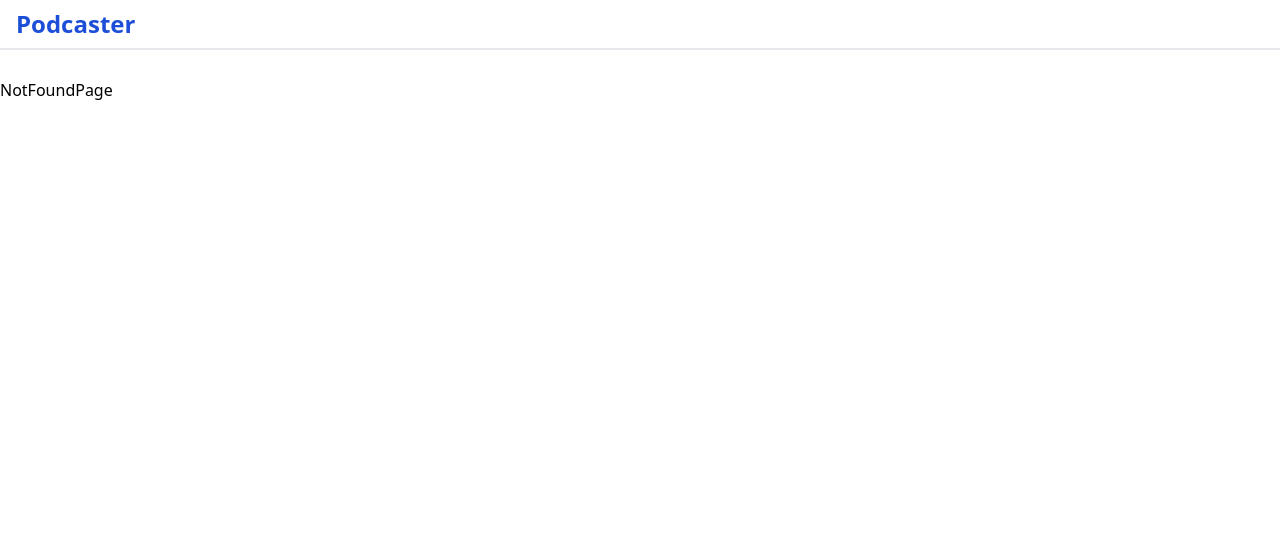
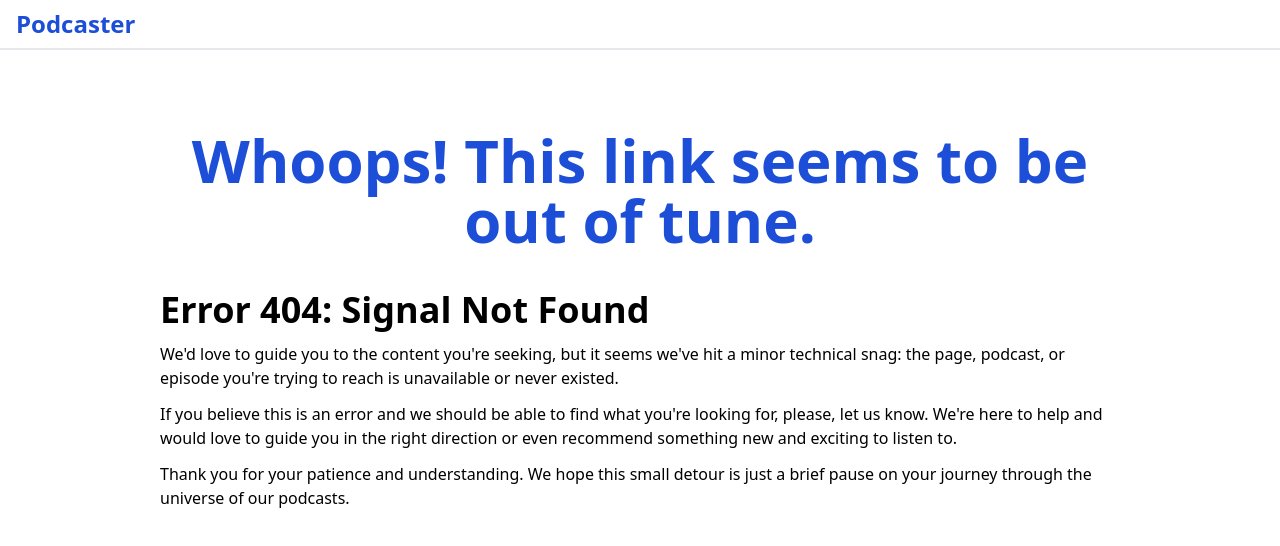
Before and after one commit to JorgeLuisParedes/podcaster-app, a React (Vite) app: page /podcast/ in a window 1280 px wide. Shown: the top 546 px of the page. Built offline with nearby package versions, Linux system fonts and the light colour scheme.

Commit message:
contenido NotFoundPage

```diff
--- a/src/podcaster/pages/NotFoundPage.jsx
+++ b/src/podcaster/pages/NotFoundPage.jsx
@@ -4,7 +4,32 @@ export const NotFoundPage = () => {
 	return (
 		<>
 			<HeaderBar />
-			<h1>NotFoundPage</h1>
+			<div className='w-3/4 mx-auto mt-20'>
+				<h1 className='text-6xl font-semibold text-blue-700 mb-10 text-center'>
+					Whoops! This link seems to be out of tune.
+				</h1>
+				<h2 className='text-4xl font-semibold mb-3'>
+					Error 404: Signal Not Found
+				</h2>
+				<p className='mb-3'>
+					We'd love to guide you to the content you're seeking, but it
+					seems we've hit a minor technical snag: the page, podcast,
+					or episode you're trying to reach is unavailable or never
+					existed.
+				</p>
+				<p className='mb-3'>
+					If you believe this is an error and we should be able to
+					find what you're looking for, please, let us know. We're
+					here to help and would love to guide you in the right
+					direction or even recommend something new and exciting to
+					listen to.
+				</p>
+				<p>
+					Thank you for your patience and understanding. We hope this
+					small detour is just a brief pause on your journey through
+					the universe of our podcasts.
+				</p>
+			</div>
 		</>
 	);
 };
```
Also changed, not shown: .eslintrc.cjs.
